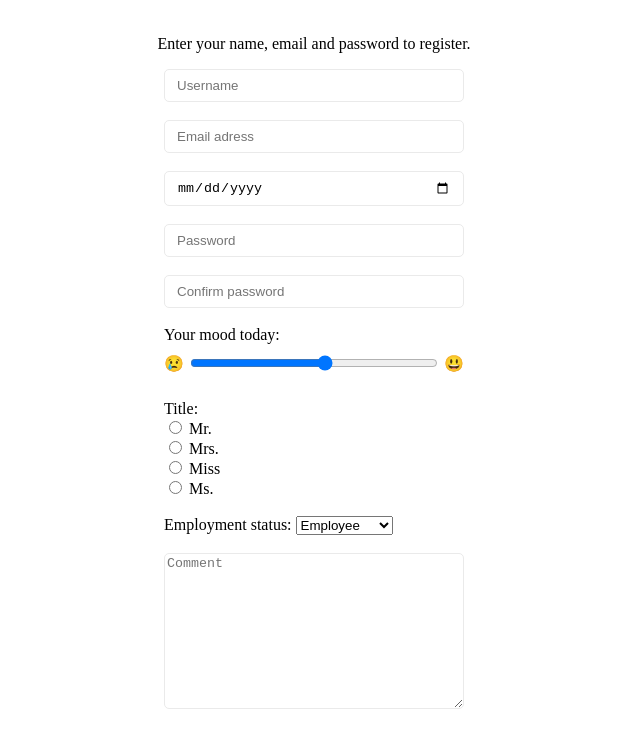
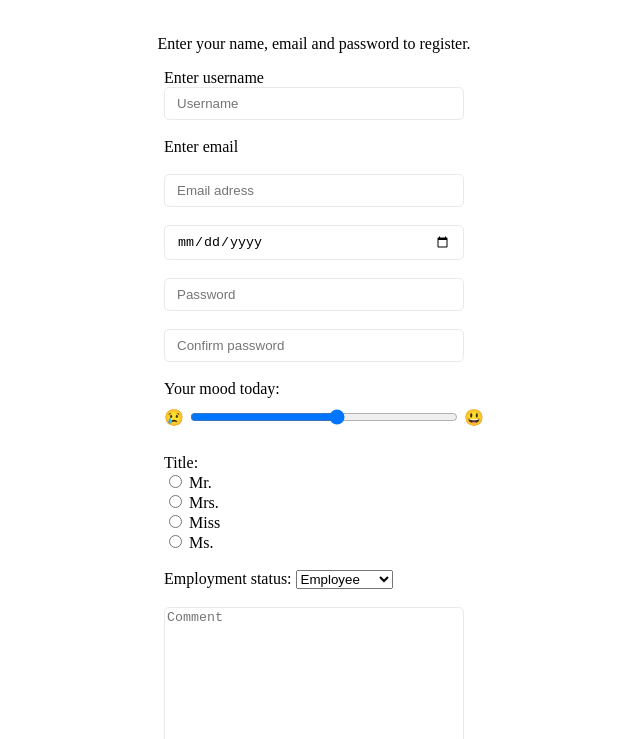
Before and after one commit to OlgaMaslovaHillel/hw4, a plain HTML site: page creativity.html in a window 1280 px wide. Shown: the part 61-800 px from the top of the page, without its empty margins (326-966 px from the left). Drawn offline with Linux system fonts and the light colour scheme.

Commit message:
added imahges and files

```diff
--- a/creativity.html
+++ b/creativity.html
@@ -45,7 +45,6 @@
         border-radius: 5px;
         box-sizing: border-box;
         padding: 8px 12px;
-        /* margin-bottom: 20px; */
         display: inline-block;
         width: 300px;
       }
@@ -108,7 +107,7 @@
         gap: 4px;
         justify-content: space-between;
         align-items: center;
-        width: 300px;
+        width: 320px;
       }
 
       body {
@@ -116,7 +115,6 @@
         flex-direction: column;
         justify-content: center;
         align-items: center;
-        /* height: 100vh; */
         margin: 0;
       }
     </style>
@@ -131,6 +129,8 @@
       method="post"
       enctype="multipart/form-data"
     >
+    <label>
+      Enter username
       <input
         class="text-input"
         type="text"
@@ -138,8 +138,11 @@
         placeholder="Username"
         required
       />
+    </label>
 
+    <label for="email">Enter email</label>
       <input
+        id="email"
         class="text-input"
         type="email"
         name="email"
```
Also changed, not shown: index.html (+2 -1 lines), images/nature.webp (added).
